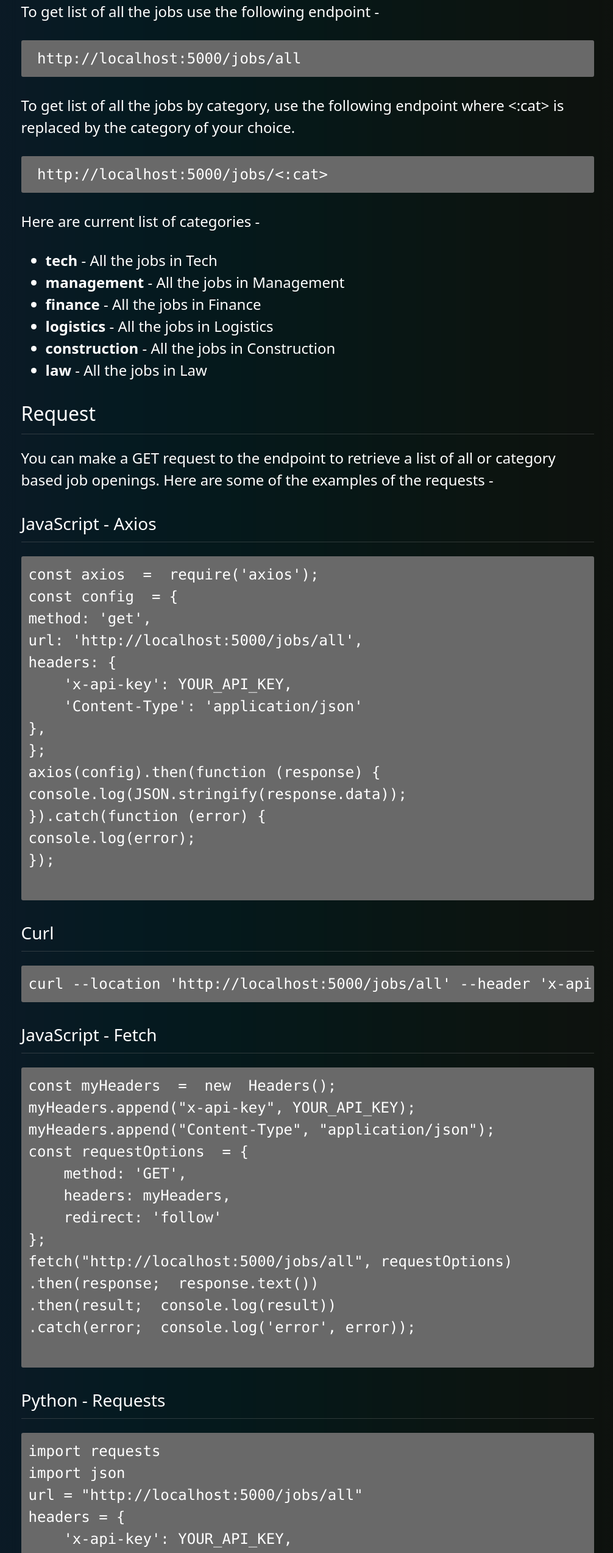
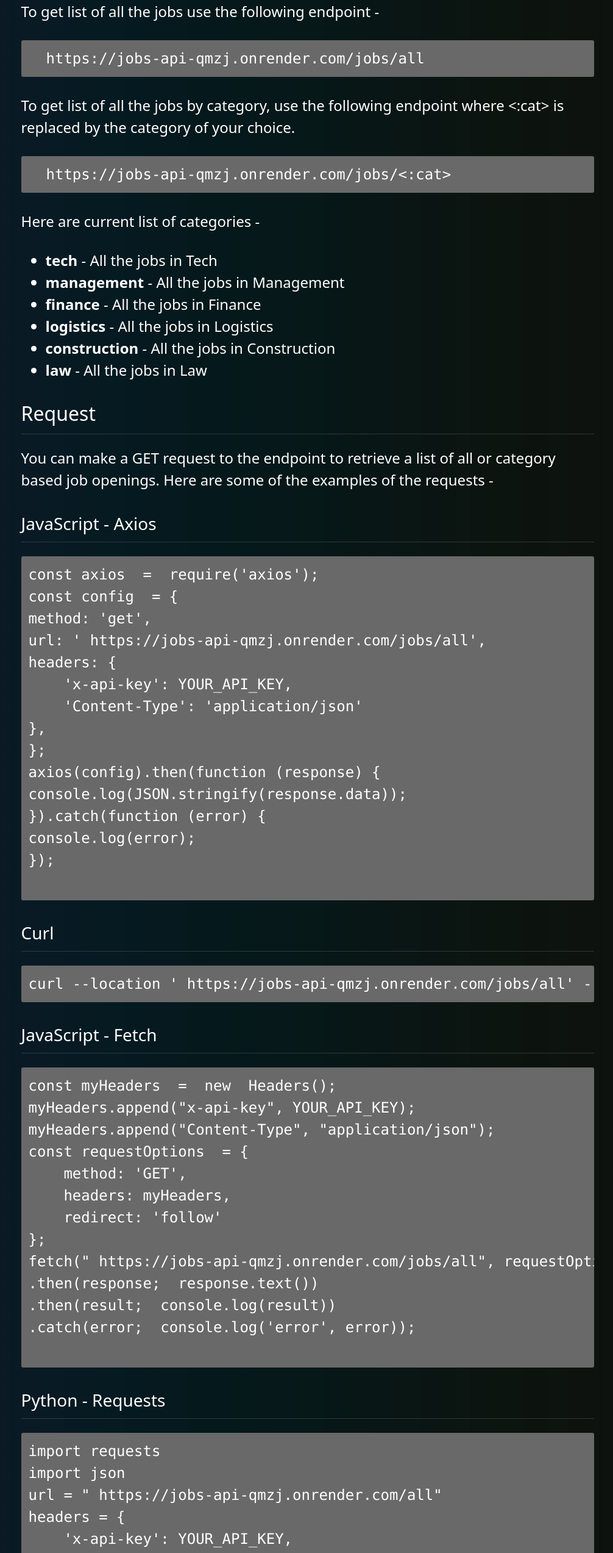
Before and after one commit to gio-gviani/jobs-api, a React (Vite) app in the folder client/: page /docs in a window 1280 px wide. Shown: the part 959-3505 px from the top of the page at 61% size, without its empty margins (135-1141 px from the left). Built offline with nearby package versions, Linux system fonts and the light colour scheme.

Commit message:
changed endpoints

```diff
--- a/client/src/components/Terminal.jsx
+++ b/client/src/components/Terminal.jsx
@@ -40,7 +40,7 @@ const Request = (props) => {
                         <div>
                             <h3>Request:</h3>
                             <span className='text-teal-200'>&gt; </span>
-                            fetch&#40;"http://localhost:5000/jobs/{props.cat}", &#123;
+                            fetch&#40;" https://jobs-api-qmzj.onrender.com/jobs/{props.cat}", &#123;
                         </div>
                         <div>
                             &nbsp; &nbsp; method: "GET",
--- a/client/src/pages/Docs.jsx
+++ b/client/src/pages/Docs.jsx
@@ -14,10 +14,10 @@ const Docs = () => (
             </ul>
             <h1 className="text-white text-start leading-[1.33] text-[1.5rem] md:text-[2rem] my-[2rem]">Endpoints</h1>
             <p className="my-[1.2em] sm:text-[1.5rem]">To get list of all the jobs use the following endpoint -</p>
-            <pre><code className="text-[0.8rem] sm:text-[1.5rem]"> http://localhost:5000/jobs/all
+            <pre><code className="text-[0.8rem] sm:text-[1.5rem]">  https://jobs-api-qmzj.onrender.com/jobs/all
             </code></pre>
             <p className="my-[1.2em] sm:text-[1.5rem]">To get list of all the jobs by category, use the following endpoint where &lt;:cat&gt; is replaced by the category of your choice.</p>
-            <pre className="text-[0.8rem] sm:text-[1.5rem]"><code> http://localhost:5000/jobs/&lt;:cat&gt;
+            <pre className="text-[0.8rem] sm:text-[1.5rem]"><code>  https://jobs-api-qmzj.onrender.com/jobs/&lt;:cat&gt;
             </code></pre>
             <p className="my-[1.2em] sm:text-[1.5rem]">Here are current list of categories -</p>
             <ul className="my-[1.2em] list-disc pl-[2.5em]">
@@ -34,7 +34,7 @@ const Docs = () => (
             <pre><code className="text-[0.8rem] sm:text-[1.5rem]">{`const axios  =  require('axios');
 const config  = {
 method: 'get',
-url: 'http://localhost:5000/jobs/all',
+url: ' https://jobs-api-qmzj.onrender.com/jobs/all',
 headers: {
     'x-api-key': YOUR_API_KEY,
     'Content-Type': 'application/json'
@@ -47,7 +47,7 @@ console.log(error);
 });
             `}</code></pre>
             <h2 className="my-[2rem] text-[1rem] sm:text-[1.75rem]">Curl</h2>
-            <pre><code className="text-[0.8rem] sm:text-[1.5rem]">curl --location 'http://localhost:5000/jobs/all'
+            <pre><code className="text-[0.8rem] sm:text-[1.5rem]">curl --location ' https://jobs-api-qmzj.onrender.com/jobs/all'
             --header 'x-api-key: YOUR_API_KEY'
             --header 'Content-Type: application/json'
             </code></pre>
@@ -60,7 +60,7 @@ const requestOptions  = {
     headers: myHeaders,
     redirect: 'follow'
 };
-fetch("http://localhost:5000/jobs/all", requestOptions)
+fetch(" https://jobs-api-qmzj.onrender.com/jobs/all", requestOptions)
 .then(response;  response.text())
 .then(result;  console.log(result))
 .catch(error;  console.log('error', error));
@@ -68,7 +68,7 @@ fetch("http://localhost:5000/jobs/all", requestOptions)
             <h2 className="my-[2rem] text-[1rem] sm:text-[1.75rem]">Python - Requests</h2>
             <pre><code className="text-[0.8rem] sm:text-[1.5rem]">{`import requests
 import json
-url = "http://localhost:5000/jobs/all"
+url = " https://jobs-api-qmzj.onrender.com/all"
 headers = {
     'x-api-key': YOUR_API_KEY,
     'Content-Type': 'application/json'
```
